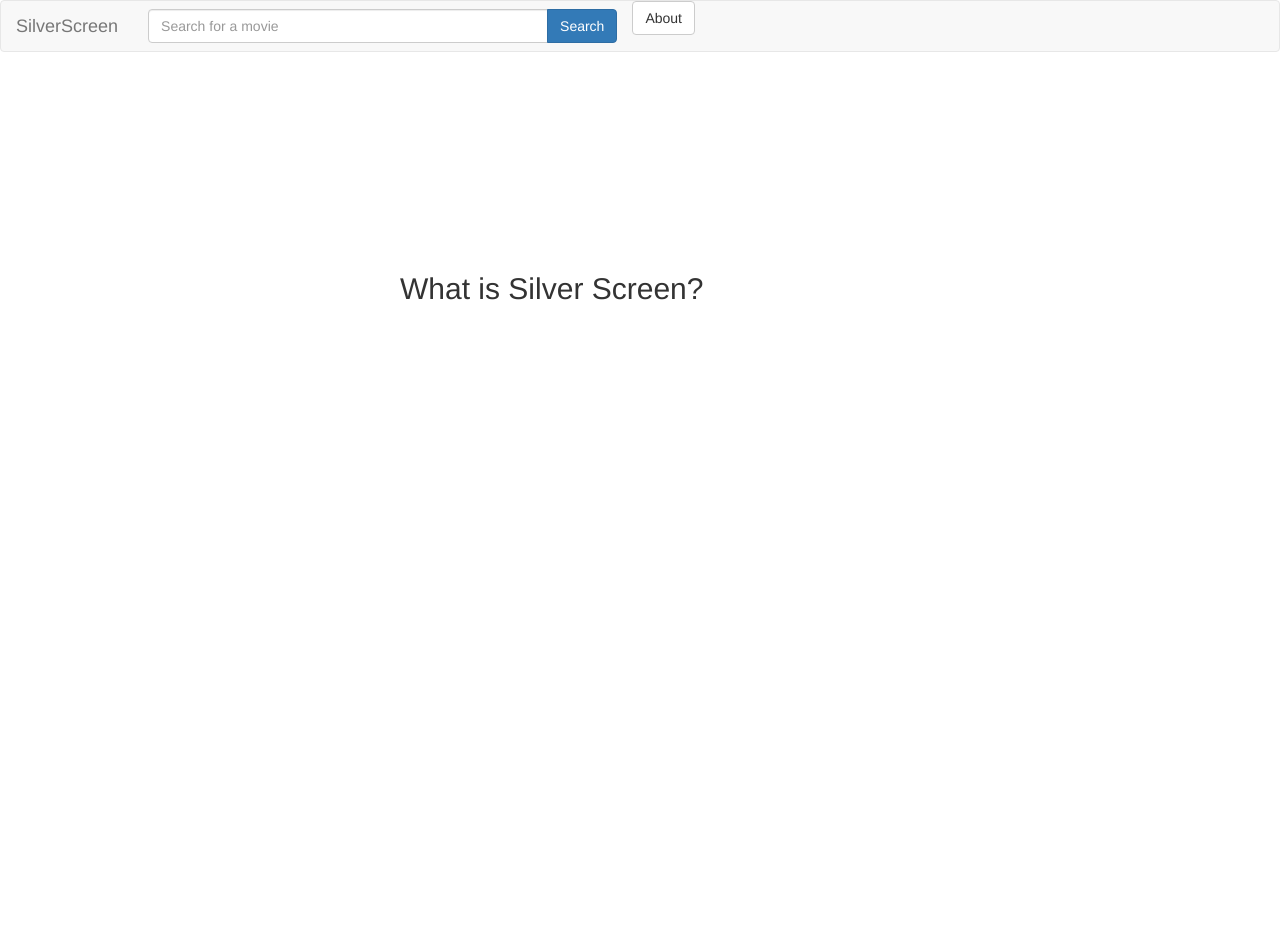
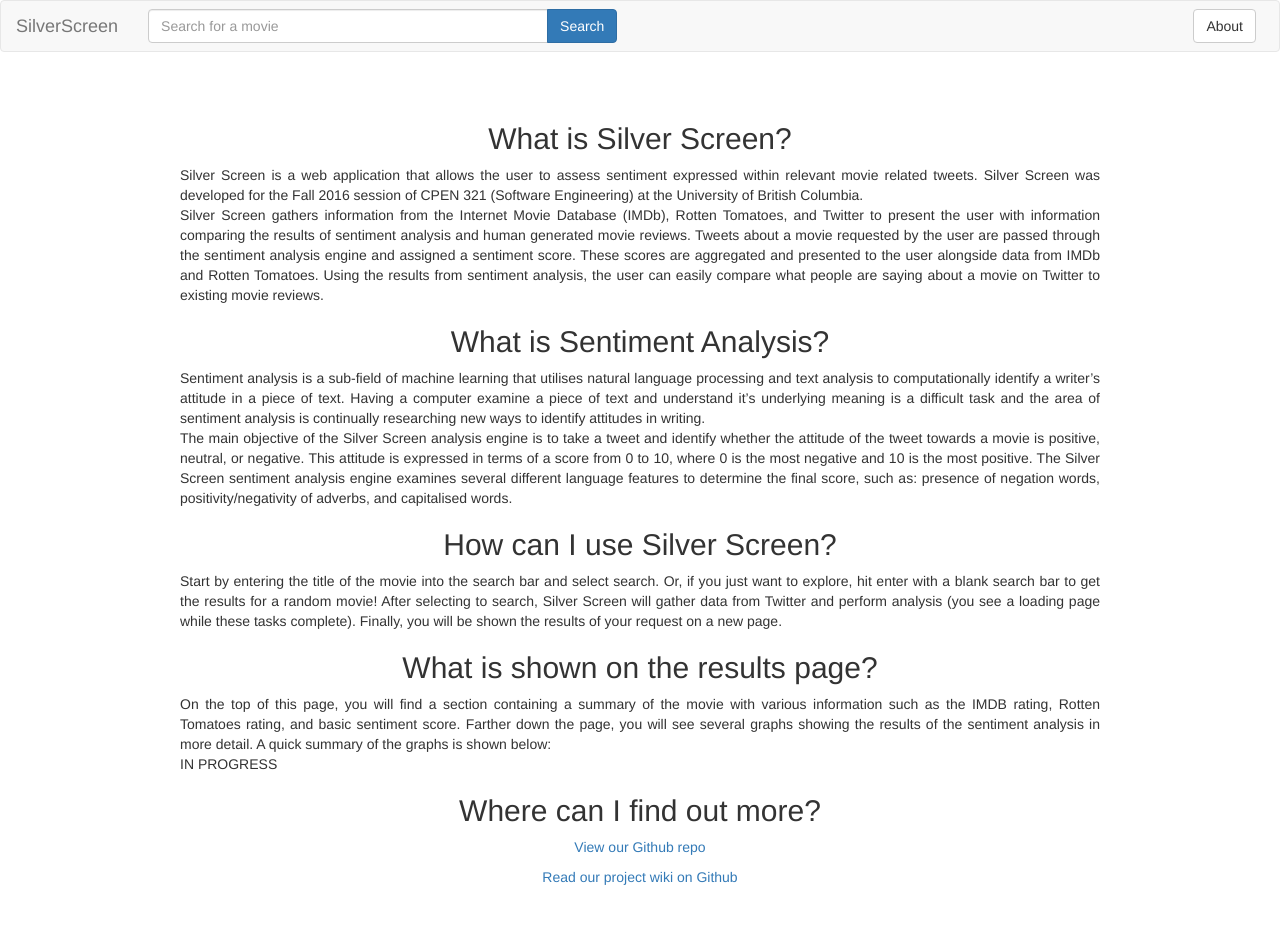
Before and after one commit to bfbachmann/Silver-Screen, a Django app: page /about in a window 1280 px wide. Before the commit the page ends 300 px from the top, so only its background shows below. Run offline with Django 3.2, Linux system fonts and the light colour scheme; parts of the project's set-up code (start-up, migrations or seed data) failed here and were passed over; some libraries are stand-ins or nearby versions.

Commit message:
about page

```diff
--- a/app/templates/about.html
+++ b/app/templates/about.html
@@ -36,16 +36,54 @@
                       <div class="navbar-loader hidden" style="margin: 5px;"></div>
                   </div>
               </form>
-
-              <a href="about.html" class="btn btn-default">About</a>
+          </div>
+          <div class="align-right" style="margin: 8px">
+            <a href="about.html" class="btn btn-default">About</a>
           </div>
       </div>
   </nav>
 
-  <div class="container-fluid" style="max-width: 510px; margin-top: 200px;">
+  <div class="container-fluid center-on-page" style="margin: 50px">
 
     <div class="algin-center">
-      <h2> What is Silver Screen? </h2>
+      <h2 class="align-center"> What is Silver Screen? </h2>
+      <p class="about">
+        Silver Screen is a web application that allows the user to assess sentiment expressed within relevant movie related tweets. Silver Screen was developed for the Fall 2016 session of CPEN 321 (Software Engineering) at the University of British Columbia.
+
+      </p>
+      <p class="about">
+        Silver Screen gathers information from the Internet Movie Database (IMDb), Rotten Tomatoes, and Twitter to present the user with information comparing the results of sentiment analysis and human generated movie reviews. Tweets about a movie requested by the user are passed through the sentiment analysis engine and assigned a sentiment score. These scores are aggregated and presented to the user alongside data from IMDb and Rotten Tomatoes. Using the results from sentiment analysis, the user can easily compare what people are saying about a movie on Twitter to existing movie reviews.
+      </p>
+
+      <h2 class="align-center"> What is Sentiment Analysis? </h2>
+      <p class="about">
+        Sentiment analysis is a sub-field of machine learning that utilises natural language processing and text analysis to computationally identify a writer’s attitude in a piece of text. Having a computer examine a piece of text and understand it’s underlying meaning is a difficult task and the area of sentiment analysis is continually researching new ways to identify attitudes in writing.
+
+      </p>
+      <p class="about">
+        The main objective of the Silver Screen analysis engine is to take a tweet and identify whether the attitude of the tweet towards a movie is positive, neutral, or negative. This attitude is expressed in terms of a score from 0 to 10, where 0 is the most negative and 10 is the most positive. The Silver Screen sentiment analysis engine examines several different language features to determine the final score, such as: presence of negation words, positivity/negativity of adverbs, and capitalised words.
+      </p>
+
+      <h2 class="align-center"> How can I use Silver Screen? </h2>
+      <p class="about">
+        Start by entering the title of the movie into the search bar and select search. Or, if you just want to explore, hit enter with a blank search bar to get the results for a random movie! After selecting to search, Silver Screen will gather data from Twitter and perform analysis (you see a loading page while these tasks complete). Finally, you will be shown the results of your request on a new page.
+      </p>
+
+      <h2 class="align-center"> What is shown on the results page? </h2>
+      <p class="about">
+        On the top of this page, you will find a section containing a summary of the movie with various information such as the IMDB rating, Rotten Tomatoes rating, and basic sentiment score. Farther down the page, you will see several graphs showing the results of the sentiment analysis in more detail. A quick summary of the graphs is shown below:
+      </p>
+      <p class="about">
+        IN PROGRESS
+      </p>
+
+      <h2 class="align-center"> Where can I find out more? </h2>
+      <p class="align-center">
+          <a href="https://github.com/bfbachmann/Silver-Screen">View our Github repo</a>
+      </p>
+      <p class="align-center">
+          <a href="https://github.com/bfbachmann/Silver-Screen/wiki">Read our project wiki on Github</a>
+      </p>
     </div>
 
   </div>
--- a/app/templates/index.html
+++ b/app/templates/index.html
@@ -13,7 +13,7 @@
 </head>
 
 <body>
-    <div class="align-right" style="padding: 5px 5px 5px 5px">
+    <div class="align-right" style="margin: 5px">
       <a href="about.html" class="btn btn-default">About</a>
     </div>
 
--- a/app/templates/results.html
+++ b/app/templates/results.html
@@ -36,8 +36,9 @@
                         <div class="navbar-loader hidden" style="margin: 5px;"></div>
                     </div>
                 </form>
-
-                <a href="about.html" class="btn btn-default">About</a>
+            </div>
+            <div class="align-right" style="margin: 8px">
+              <a href="about.html" class="btn btn-default">About</a>
             </div>
         </div>
     </nav>
--- a/static/style.css
+++ b/static/style.css
@@ -81,6 +81,19 @@ img.rating-icon {
     border-radius: 3px;
 }
 
+p.about {
+  width: 80%;
+  text-align: justify;
+  text-justify: inter-word;
+  z-index: 999;
+  overflow: show;
+  margin: auto;
+  top: 0;
+  left: 0;
+  bottom: 0;
+  right: 0;
+}
+
 @keyframes spin {
     0% { transform: rotate(0deg); }
     100% { transform: rotate(360deg); }
```
